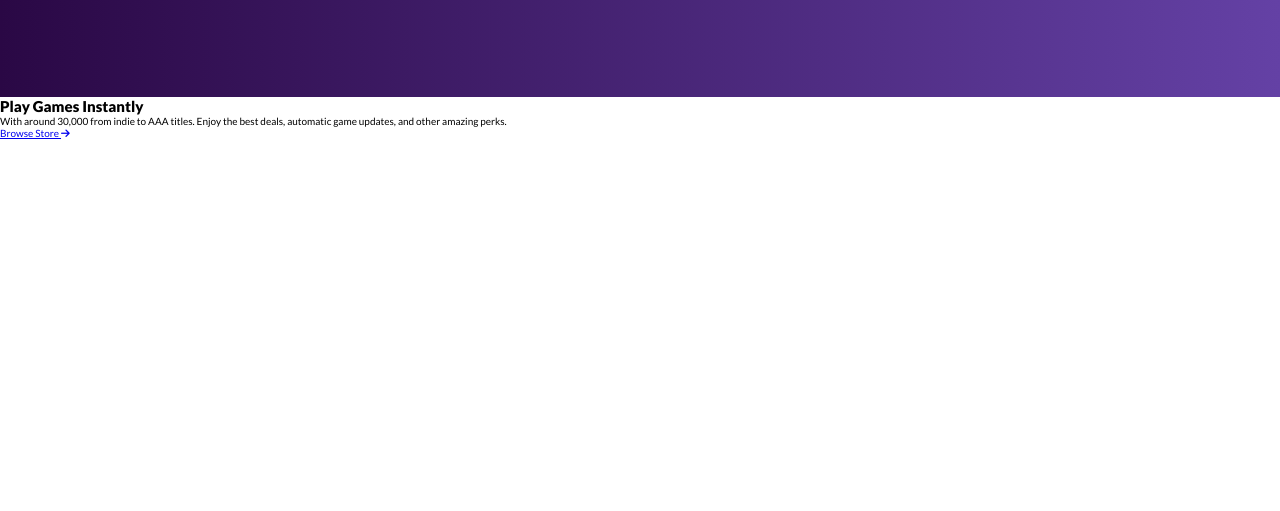
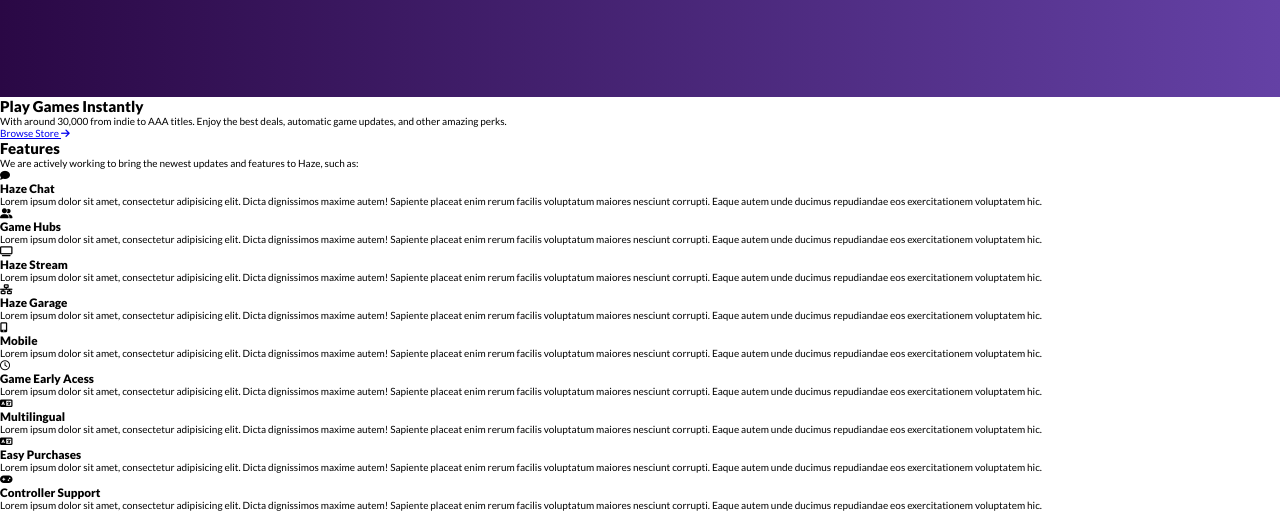
Before and after one commit to TrellixVulnTeam/haze_J66X, a website: page index.html in a window 1280 px wide. Shown: the part 485-996 px from the top of the page. Before the commit the page ends 800 px from the top, so only its background shows below. Drawn offline with Linux system fonts and the light colour scheme; a web font is replaced by a local one.

Commit message:
Features section markup added

```diff
--- a/index.html
+++ b/index.html
@@ -89,5 +89,130 @@
 				>Browse Store <i class="fas fa-arrow-right link--icon"></i
 			></a>
 		</section>
+
+		<section class="features">
+			<h2 class="features__heading">Features</h2>
+			<p class="features__text">
+				We are actively working to bring the newest updates and features to
+				Haze, such as:
+			</p>
+
+			<div class="features__box">
+				<div class="features__container">
+					<div class="features__icon">
+						<i class="fas fa-comment"></i>
+					</div>
+					<h3 class="features__name">Haze Chat</h3>
+					<p class="features__description">
+						Lorem ipsum dolor sit amet, consectetur adipisicing elit. Dicta
+						dignissimos maxime autem! Sapiente placeat enim rerum facilis
+						voluptatum maiores nesciunt corrupti. Eaque autem unde ducimus
+						repudiandae eos exercitationem voluptatem hic.
+					</p>
+				</div>
+
+				<div class="features__container">
+					<div class="features__icon">
+						<i class="fas fa-user-friends"></i>
+					</div>
+					<h3 class="features__name">Game Hubs</h3>
+					<p class="features__description">
+						Lorem ipsum dolor sit amet, consectetur adipisicing elit. Dicta
+						dignissimos maxime autem! Sapiente placeat enim rerum facilis
+						voluptatum maiores nesciunt corrupti. Eaque autem unde ducimus
+						repudiandae eos exercitationem voluptatem hic.
+					</p>
+				</div>
+
+				<div class="features__container">
+					<div class="features__icon">
+						<i class="fas fa-tv"></i>
+					</div>
+					<h3 class="features__name">Haze Stream</h3>
+					<p class="features__description">
+						Lorem ipsum dolor sit amet, consectetur adipisicing elit. Dicta
+						dignissimos maxime autem! Sapiente placeat enim rerum facilis
+						voluptatum maiores nesciunt corrupti. Eaque autem unde ducimus
+						repudiandae eos exercitationem voluptatem hic.
+					</p>
+				</div>
+
+				<div class="features__container">
+					<div class="features__icon">
+						<i class="fas fa-network-wired"></i>
+					</div>
+					<h3 class="features__name">Haze Garage</h3>
+					<p class="features__description">
+						Lorem ipsum dolor sit amet, consectetur adipisicing elit. Dicta
+						dignissimos maxime autem! Sapiente placeat enim rerum facilis
+						voluptatum maiores nesciunt corrupti. Eaque autem unde ducimus
+						repudiandae eos exercitationem voluptatem hic.
+					</p>
+				</div>
+
+				<div class="features__container">
+					<div class="features__icon">
+						<i class="fas fa-mobile-alt"></i>
+					</div>
+					<h3 class="features__name">Mobile</h3>
+					<p class="features__description">
+						Lorem ipsum dolor sit amet, consectetur adipisicing elit. Dicta
+						dignissimos maxime autem! Sapiente placeat enim rerum facilis
+						voluptatum maiores nesciunt corrupti. Eaque autem unde ducimus
+						repudiandae eos exercitationem voluptatem hic.
+					</p>
+				</div>
+
+				<div class="features__container">
+					<div class="features__icon">
+						<i class="far fa-clock"></i>
+					</div>
+					<h3 class="features__name">Game Early Acess</h3>
+					<p class="features__description">
+						Lorem ipsum dolor sit amet, consectetur adipisicing elit. Dicta
+						dignissimos maxime autem! Sapiente placeat enim rerum facilis
+						voluptatum maiores nesciunt corrupti. Eaque autem unde ducimus
+						repudiandae eos exercitationem voluptatem hic.
+					</p>
+				</div>
+
+				<div class="features__container">
+					<div class="features__icon">
+						<i class="fas fa-language"></i>
+					</div>
+					<h3 class="features__name">Multilingual</h3>
+					<p class="features__description">
+						Lorem ipsum dolor sit amet, consectetur adipisicing elit. Dicta
+						dignissimos maxime autem! Sapiente placeat enim rerum facilis
+						voluptatum maiores nesciunt corrupti. Eaque autem unde ducimus
+						repudiandae eos exercitationem voluptatem hic.
+					</p>
+				</div>
+
+				<div class="features__container">
+					<div class="features__icon">
+						<i class="fas fa-language"></i>
+					</div>
+					<h3 class="features__name">Easy Purchases</h3>
+					<p class="features__description">
+						Lorem ipsum dolor sit amet, consectetur adipisicing elit. Dicta
+						dignissimos maxime autem! Sapiente placeat enim rerum facilis
+						voluptatum maiores nesciunt corrupti. Eaque autem unde ducimus
+						repudiandae eos exercitationem voluptatem hic.
+					</p>
+				</div>
+
+				<div class="features__container">
+					<div class="features__icon"><i class="fas fa-gamepad"></i></div>
+					<h3 class="features__name">Controller Support</h3>
+					<p class="features__description">
+						Lorem ipsum dolor sit amet, consectetur adipisicing elit. Dicta
+						dignissimos maxime autem! Sapiente placeat enim rerum facilis
+						voluptatum maiores nesciunt corrupti. Eaque autem unde ducimus
+						repudiandae eos exercitationem voluptatem hic.
+					</p>
+				</div>
+			</div>
+		</section>
 	</body>
 </html>
```
